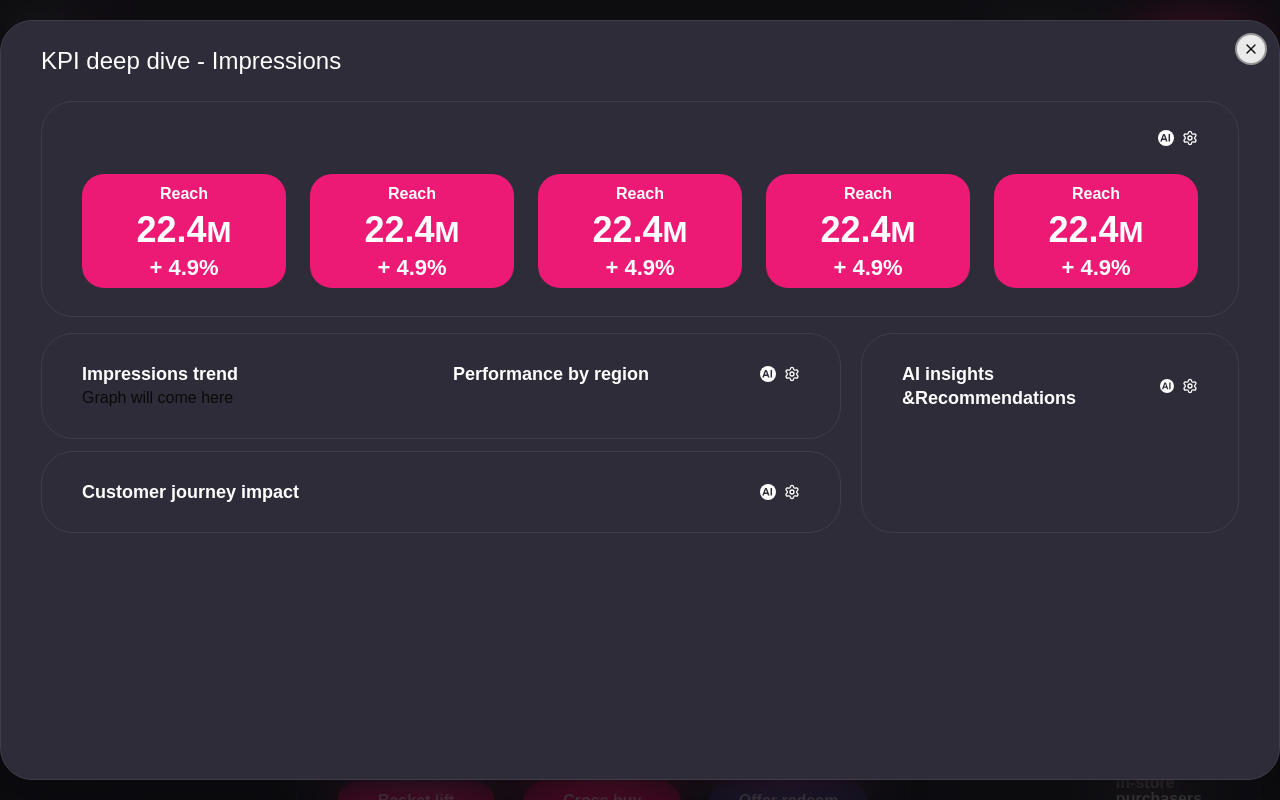
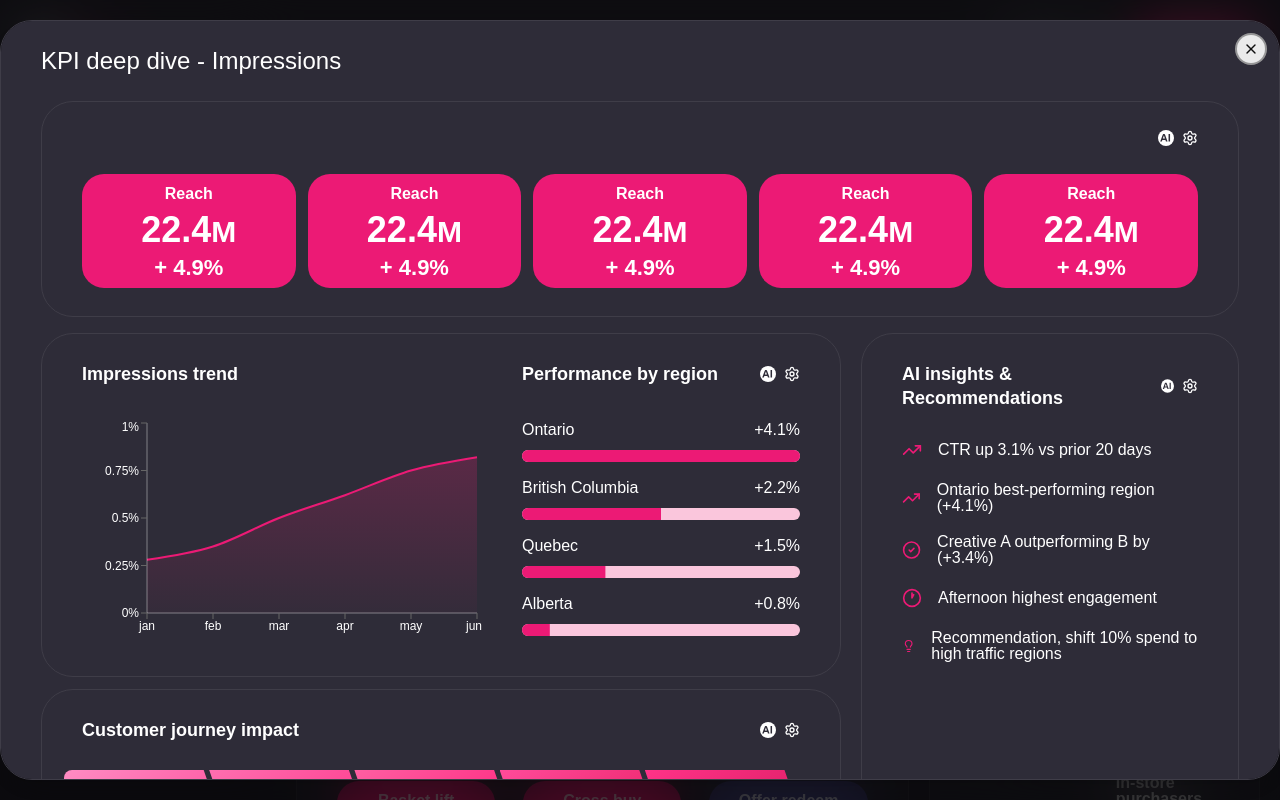
Before and after one commit to raheelmgg/datalytica-dashboard, a React (Vite) app: page /home in a window 1280 px wide. Both pictures are taken after a click on the icon 475 px from the left and 485 px from the top of the page. Shown: the top 800 px of the page. Built offline with nearby package versions, Linux system fonts and the light colour scheme; a web font is replaced by a local one.

Commit message:
home + popup finalized

```diff
--- a/package.json
+++ b/package.json
@@ -15,6 +15,7 @@
     "@radix-ui/react-dialog": "^1.1.15",
     "@radix-ui/react-dropdown-menu": "^2.1.16",
     "@radix-ui/react-popover": "^1.1.15",
+    "@radix-ui/react-progress": "^1.1.8",
     "@radix-ui/react-separator": "^1.1.8",
     "@radix-ui/react-slot": "^1.2.4",
     "@radix-ui/react-tooltip": "^1.2.8",
@@ -27,6 +28,7 @@
     "react-day-picker": "^9.12.0",
     "react-dom": "^19.2.0",
     "react-router-dom": "^6.30.2",
+    "recharts": "^3.6.0",
     "tailwind-merge": "^3.4.0",
     "tailwindcss": "^4.1.18"
   },
--- /dev/null
+++ b/src/components/ui/progress.tsx
@@ -0,0 +1,29 @@
+import * as React from "react"
+import * as ProgressPrimitive from "@radix-ui/react-progress"
+
+import { cn } from "@/lib/utils"
+
+function Progress({
+  className,
+  value,
+  ...props
+}: React.ComponentProps<typeof ProgressPrimitive.Root>) {
+  return (
+    <ProgressPrimitive.Root
+      data-slot="progress"
+      className={cn(
+        "bg-[#FAC6DC] relative h-3 w-full overflow-hidden rounded-full",
+        className
+      )}
+      {...props}
+    >
+      <ProgressPrimitive.Indicator
+        data-slot="progress-indicator"
+        className="bg-primary h-full w-full flex-1 transition-all"
+        style={{ transform: `translateX(-${100 - (value || 0)}%)` }}
+      />
+    </ProgressPrimitive.Root>
+  );
+}
+
+export { Progress }
--- a/src/index.css
+++ b/src/index.css
@@ -141,7 +141,18 @@
   .my-container {
     @apply max-w-[1660px] w-full mx-auto px-5;
   }
-  .card{
-    @apply flex flex-col bg-[#2E2C38] border border-[#3F3D48] rounded-[32px] px-4 md:px-10 py-7 gap-7
+  .card {
+    @apply flex flex-col bg-[#2E2C38] border border-[#3F3D48] rounded-[32px] px-4 md:px-10 py-7 gap-7;
+  }
+  .clip-chevron-first {
+    clip-path: polygon(0% 0%, 90% 0%, 100% 50%, 90% 100%, 0% 100%);
+  }
+  .clip-chevron {
+    clip-path: polygon(90% 0%, 100% 50%, 90% 100%, 0% 100%, 10% 50%, 0% 0%);
+  }
+  @media (max-width: 786px) {
+    .clip-chevron {
+      clip-path: polygon(0% 0%, 90% 0%, 100% 50%, 90% 100%, 0% 100%);
+    }
   }
 }
--- a/src/pages/Home.tsx
+++ b/src/pages/Home.tsx
@@ -6,8 +6,52 @@ import type { DashboardKpi } from "@/types";
 import { dashboardKPIs, funnelData } from "../../allJSONs";
 import { useState } from "react";
 import DetailBox from "@/components/ui/DetailBox";
+import {
+  AreaChart,
+  Area,
+  XAxis,
+  YAxis,
+  Tooltip,
+  ResponsiveContainer,
+} from "recharts";
+import { Progress } from "@/components/ui/progress";
+import {
+  CircleCheckIcon,
+  Clock1,
+  LightbulbIcon,
+  TrendingUp,
+} from "lucide-react";
 
 export default function Home() {
+  const data = [
+    { name: "jan", value: 0.28 },
+    { name: "feb", value: 0.35 },
+    { name: "mar", value: 0.5 },
+    { name: "apr", value: 0.62 },
+    { name: "may", value: 0.75 },
+    { name: "jun", value: 0.82 },
+  ];
+  const performanceByRegion = [
+    { region: "Ontario", progress: 100, change: "+4.1%" },
+    { region: "British Columbia", progress: 50, change: "+2.2%" },
+    { region: "Quebec", progress: 30, change: "+1.5%" },
+    { region: "Alberta", progress: 10, change: "+0.8%" },
+  ];
+  const funnelSteps = [
+    { label: "Impressions", value: "184.2M" },
+    { label: "Engagement", value: "0.82%" },
+    { label: "Consideration", value: "183K" },
+    { label: "Store visits", value: "512K" },
+    { label: "Loyalty", value: "38K" },
+  ];
+  const gradients = [
+    "linear-gradient(135deg, #ff8cc3, #ff4b9a)",
+    "linear-gradient(135deg, #ff6fb0, #ff3388)",
+    "linear-gradient(135deg, #ff5fa2, #ff1f7a)",
+    "linear-gradient(135deg, #ff4b9a, #e91e63)",
+    "linear-gradient(135deg, #ff3388, #d81b60)",
+  ];
+
   const [selectedKpi, setSelectedKpi] = useState<DashboardKpi | null>(null);
 
   return (
@@ -32,7 +76,7 @@ export default function Home() {
               <div className="flex flex-col gap-4">
                 <div className="card">
                   <CardHeader title="" />
-                  <div className="flex flex-col md:flex-row items-center justify-between gap-3 md:gap-6">
+                  <div className="grid grid-cols-2 md:grid-cols-5 gap-3 ">
                     {[0, 1, 2, 3, 4].map((item, _) => {
                       return (
                         <DetailBox
@@ -50,29 +94,155 @@ export default function Home() {
                     })}
                   </div>
                 </div>
-                <div className="w-full flex flex-col md:flex-row gap-5">
+                <div className="w-full flex flex-col md:flex-row gap-5 ">
                   <div className="w-full max-w-200 flex flex-col gap-3">
                     <div className="card">
-                      <div className="gap-6 flex flex-row justify-between">
-                        <div className="w-full">
+                      <div className="flex flex-col md:flex-row justify-between gap-x-10">
+                        <div className="w-full max-w-100">
                           <div className="flex flex-col justify-between">
-                            <h3 className="text-lg font-semibold leading-6 text-white ">
+                            <h3 className="text-lg font-semibold leading-6 text-white mb-4 md:mb-8">
                               {selectedKpi.title} trend
                             </h3>
-                            <div>Graph will come here</div>
+                            <div className="w-full">
+                              <ResponsiveContainer width="100%" height={230}>
+                                <AreaChart data={data}>
+                                  <defs>
+                                    <linearGradient
+                                      id="area"
+                                      x1="0"
+                                      y1="0"
+                                      x2="0"
+                                      y2="1"
+                                    >
+                                      <stop
+                                        offset="0%"
+                                        stopColor="#ff1f7a"
+                                        stopOpacity={0.35}
+                                      />
+                                      <stop
+                                        offset="100%"
+                                        stopColor="#ff1f7a"
+                                        stopOpacity={0.05}
+                                      />
+                                    </linearGradient>
+                                  </defs>
+
+                                  <XAxis
+                                    dataKey="name"
+                                    tick={{ fill: "#ffffff", fontSize: 12 }}
+                                    axisLine={{
+                                      stroke: "rgba(255,255,255,0.4)",
+                                    }}
+                                  />
+                                  <YAxis
+                                    domain={[0, 1]}
+                                    tickFormatter={(v) => `${v}%`}
+                                    tick={{ fill: "#ffffff", fontSize: 12 }}
+                                    axisLine={{
+                                      stroke: "rgba(255,255,255,0.4)",
+                                    }}
+                                  />
+                                  <Tooltip formatter={(v) => `${v}%`} />
+
+                                  <Area
+                                    type="monotone"
+                                    dataKey="value"
+                                    stroke="#EC1A75"
+                                    fill="url(#area)"
+                                    strokeWidth={2}
+                                  />
+                                </AreaChart>
+                              </ResponsiveContainer>
+                            </div>
                           </div>
                         </div>
-                        <div className="w-full">
+                        <div className=" grow">
                           <CardHeader title="Performance by region" />
+                          <div className="flex flex-col gap-y-3.5 mt-4 md:mt-8">
+                            {performanceByRegion.map((data, _) => (
+                              <div
+                                className="w-full flex flex-col gap-2"
+                                key={data.progress}
+                              >
+                                <div className="flex justify-between">
+                                  <span className="text-white  font-extralight">
+                                    {data.region}
+                                  </span>
+                                  <span className="text-white  font-extralight">
+                                    {data.change}
+                                  </span>
+                                </div>
+                                <Progress value={data.progress} />
+                              </div>
+                            ))}
+                          </div>
                         </div>
                       </div>
                     </div>
                     <div className="card">
                       <CardHeader title="Customer journey impact" />
+                      <div className="flex flex-col md:flex-row gap-2">
+                        {funnelSteps.map((step, index) => {
+                          const isFirst = index === 0;
+                          return (
+                            <div
+                              key={step.label}
+                              className={`relative flex flex-col justify-center text-white bg-primary  w-full items-center *:flex-1 py-3 ml-0 md:-ml-4.5 ${
+                                isFirst
+                                  ? "clip-chevron-first rounded-md"
+                                  : "clip-chevron rounded-md md:rounded-none"
+                              }`}
+                              style={{
+                                background: gradients[index % gradients.length],
+                              }}
+                            >
+                              <span className="text-[16px] opacity-90">
+                                {step.label}
+                              </span>
+                              <span className="text-[28px] font-bold">
+                                {step.value}
+                              </span>
+                            </div>
+                          );
+                        })}
+                      </div>
                     </div>
                   </div>
                   <div className="card grow">
-                    <CardHeader title="AI insights &Recommendations" />
+                    <CardHeader title="AI insights & Recommendations" />
+                    <div className="flex flex-col gap-y-5">
+                      <div className="flex flex-row gap-4 items-center">
+                        <TrendingUp className="text-primary w-5" />
+                        <h4 className="font-[18px] text-white leading-4">
+                          CTR up 3.1% vs prior 20 days
+                        </h4>
+                      </div>
+                      <div className="flex flex-row gap-4 items-center">
+                        <TrendingUp className="text-primary w-5" />
+                        <h4 className="font-[18px] text-white leading-4">
+                          Ontario best-performing region (+4.1%)
+                        </h4>
+                      </div>
+                      <div className="flex flex-row gap-4 items-center">
+                        <CircleCheckIcon className="text-primary w-5" />
+                        <h4 className="font-[18px] text-white leading-4">
+                          {"Creative A outperforming B by (+3.4%)"}
+                        </h4>
+                      </div>
+                      <div className="flex flex-row gap-4 items-center">
+                        <Clock1 className="text-primary w-5" />
+                        <h4 className="font-[18px] text-white leading-4">
+                          Afternoon highest engagement
+                        </h4>
+                      </div>
+                      <div className="flex flex-row gap-4 items-center">
+                        <LightbulbIcon className="text-primary w-5" />
+                        <h4 className="font-[18px] text-white leading-4">
+                          Recommendation, shift 10% spend to high traffic
+                          regions
+                        </h4>
+                      </div>
+                    </div>
                   </div>
                 </div>
               </div>
```
Also changed, not shown: 1 other file (tests, documents, lock files or other folders).
